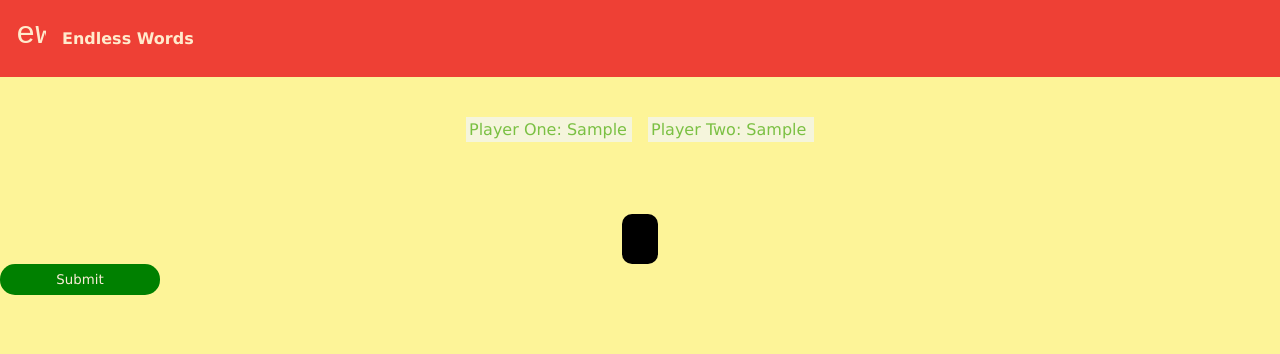
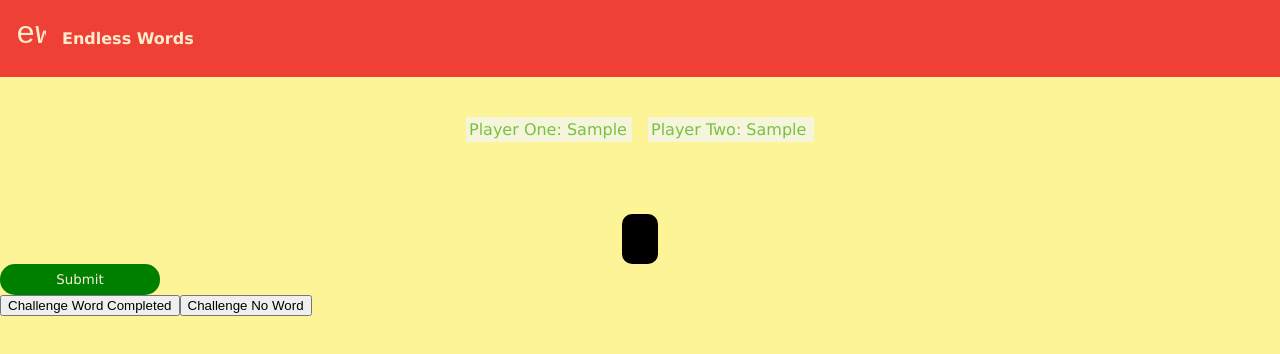
Before and after one commit to jezinho22/endless-words-2, a React (Vite) app: page / in a window 1280 px wide. Both pictures are taken after typing "Sample", "Sample" into the empty fields and a click on the button "Submit". Shown: the top 354 px of the page. Built offline with nearby package versions, Linux system fonts and the light colour scheme.

Commit message:
added challenge buttons and pseudocode

```diff
--- a/src/App.jsx
+++ b/src/App.jsx
@@ -8,6 +8,7 @@ import Header from './Header'
 import PlayerForm from './PlayerForm'
 import Players from './Players'
 import Game from './Game'
+import ChallengeButtons from './ChallengeButtons'
 
 export default function App() {
 const [playerState, setPlayerState] = useState({})
@@ -18,7 +19,12 @@ const [gameState, setGameState] = useState({fixedLetters:[]})
     <Header/>
     {!gameState.started && <PlayerForm setPlayerState = {setPlayerState} playerState = {playerState} setGameState = {setGameState} gameState = {gameState}/>}
     {gameState.started && <Players playerState = {playerState}/>}
-    {gameState.started && <Game setPlayerState = {setPlayerState} playerState = {playerState} setGameState = {setGameState} gameState = {gameState}/>}
+    {gameState.started &&
+    <>
+      <Game setPlayerState = {setPlayerState} playerState = {playerState} setGameState = {setGameState} gameState = {gameState}/>
+      <ChallengeButtons setPlayerState = {setPlayerState} playerState = {playerState} setGameState = {setGameState} gameState = {gameState}/>
+    </>
+    }
 
     </>
   )
--- a/src/ChallengeButtons.jsx
+++ b/src/ChallengeButtons.jsx
@@ -1,24 +1,49 @@
-import wordlist from "../assets/wordlist.json";
+import wordlist from "./assets/wordlist.json";
 
-export default function ChallengeButtons() {
-    function wordCheck(fixedLetterArray) {
-		const letterString = fixedLetterArray.join("");
-		const filtered = wordlist.filter((word) => word.includes(letterString));
-		let response = "";
+export default function ChallengeButtons({gameState, setGameState, playerState, setPlayerState}) {
+    // throw up a modal for the challenge
+    // to appear just below the letters
+    // add slight delay for suspense ...
+    // give feedback on 'no word' challenge
+
+
+    // return an array of words which match gameState.fixedLetters
+    function wordListFilter() {
+		const letterString = gameState['fixedLetters'].join("");
+		return wordlist.filter((word) => word.includes(letterString));
+	}
+
+    // for no word challenge - ask what word you were going to make
+    // check this against wordlist
+    // and against string
+    // return 'Challenge successful' or 'Challenge unsuccessful'
+    function wordChallenge(){
+        const filtered = wordListFilter()
+        const wholeWord = filtered.find((word) => word === letterString);
+
+            return wholeWord
+        }
+
+    // for word challenge
+    // check letterstring against wordlist
+    // return 'Challenge successful' or 'Challenge unsuccessful'
+    function noWordChallenge(){
 		if (filtered.length === 0) {
-			response = "Uh oh! There is no word you can now make with these letters";
-		} else {
-			const wholeWord = filtered.find((word) => word === letterString);
-			response = wholeWord
-				? "You finished the word: " + wholeWord
-				: "Yep that's fine. Next player.";
-		}
-		return response;
-	}
+            const playerTurn = playerState.playerTurn
+        }}
+
+    // check whose turn it is
+    // complete challenge as this player's turn
+    // if successful award point to player
+    // if unsuccessful award point to other player
+    // reset game board and switch first turn to new player
+
+
+
   return (
     <div>
-        <button id='complete-word' onClick={wordCheck}>Challenge Word Completed</button>
-        <button id='no-word' onClick={wordCheck}>Challenge No Word</button>
+        <button id='complete-word' onClick={wordChallenge}>Challenge Word Completed</button>
+        <button id='no-word' onClick={noWordChallenge}>Challenge No Word</button>
     </div>
   )
 }
```
